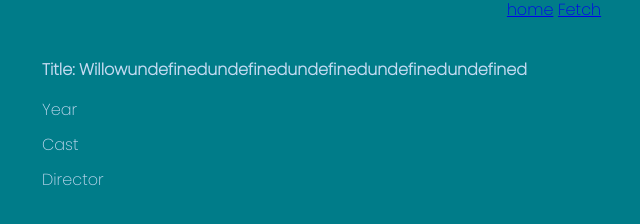
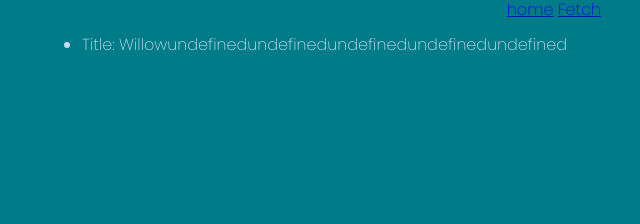
Before and after one commit to Furb/fetch, a website built with Parcel: page fetch.html in a window 1280 px wide. Shown: the whole page, without its empty margins (86-726 px from the left). Built offline with nearby package versions, Linux system fonts and the light colour scheme.

Commit message:
Update fetch.html

```diff
--- a/fetch.html
+++ b/fetch.html
@@ -40,13 +40,9 @@
 
 
 <section id="movielist">
-  <div class="movie">
-    <img src="" alt="">
-    <h4 class="title">Title: <span id="title"></span></h4>
-    <p class="year"> <span id="year"></span>Year</p>
-    <p class="cast">Cast</p>
-    <p class="director">Director</p>
-  </div>
+  <ul class="movie">
+    <li class="title">Title: <span id="title"></span></li>
+  </ul>
 </section>
 
 </div>
```
